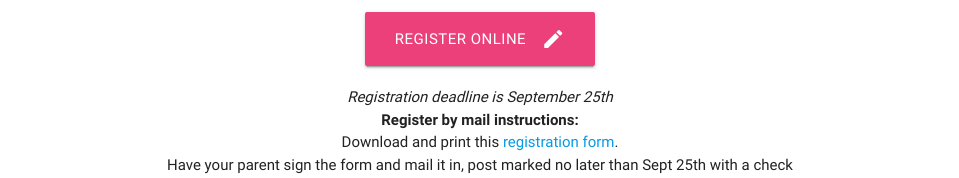
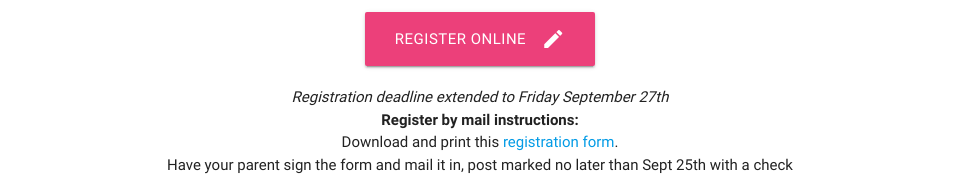
Before and after one commit to sunita321/wowpage, a plain HTML site: page wowpage/index.html in a window 1280 px wide. Shown: the part 1724-1902 px from the top of the page, without its empty margins (160-1119 px from the left). Drawn offline with nearby package versions, Linux system fonts and the light colour scheme; a web font is replaced by a local one.

Commit message:
Extended registration deadline

```diff
--- a/wowpage/index.html
+++ b/wowpage/index.html
@@ -146,7 +146,7 @@
       </div>
       <div class="row center">
       <p>
-      <i>Registration deadline is September 25th</i><br>
+      <i>Registration deadline extended to Friday September 27th</i><br>
       <b>Register by mail instructions: </b> <br>
       Download and print this <a href="https://swe-sc.org/WOW/WOWRegForm.pdf" target="_blank">registration form</a>. <br>
       Have your parent sign the form and mail it in, post marked no later than Sept 25th with a check<br><br>
```
